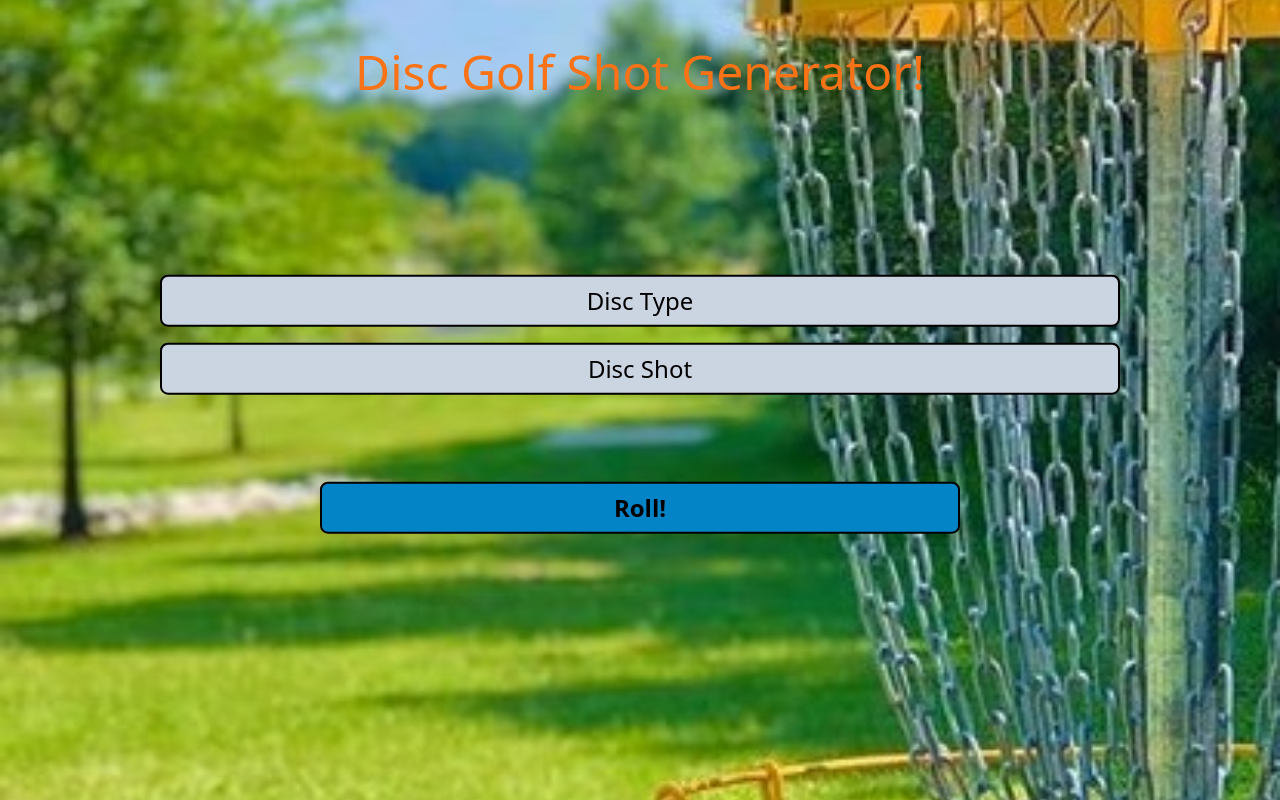
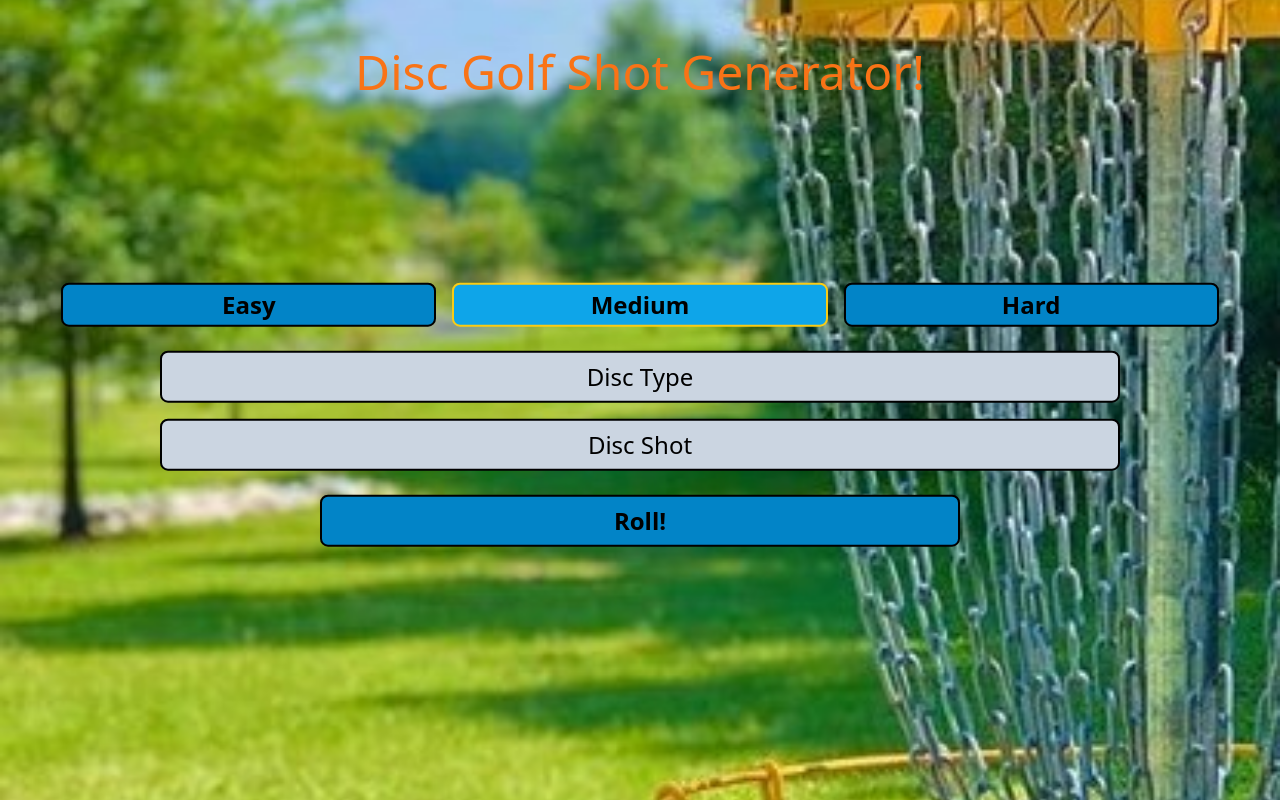
Before and after one commit to Zdavis92/DiscGolfShotGenerator, a React (Create React App) app: page / in a window 1280 px wide. Built offline with nearby package versions, Linux system fonts and the light colour scheme.

Commit message:
'add difficulty buttons'

```diff
--- a/src/components/Dice.js
+++ b/src/components/Dice.js
@@ -1,13 +1,86 @@
-import { React, useState } from "react";
-import roll from "../utils/logic";
+import { React, useState, useEffect } from "react";
+import { createEasyArrays, createMediumArrays, createHardArrays, roll } from "../utils/logic";
 
 const Dice = () => {
+    const [arraysToUse, setArraysToUse] = useState();
     const [results, setResults] = useState(["Disc Type", "Disc Shot"]);
+
+    const easySelected = () => {
+        console.log("easy selected")
+        let easyButton = document.getElementById('easyBtn');
+        let mediumButton = document.getElementById('medBtn');
+        let hardButton = document.getElementById('hardBtn');
+        easyButton.classList.add("border-yellow-400");
+        easyButton.classList.add("bg-sky-500");
+        easyButton.classList.remove("border-black");
+        easyButton.classList.remove("bg-sky-600");
+        mediumButton.classList.remove("border-yellow-400");
+        mediumButton.classList.remove("bg-sky-500");
+        mediumButton.classList.add("border-black");
+        mediumButton.classList.add("bg-sky-600");
+        hardButton.classList.remove("border-yellow-400");
+        hardButton.classList.remove("bg-sky-500");
+        hardButton.classList.add("border-black");
+        hardButton.classList.add("bg-sky-600");
+        setArraysToUse(createEasyArrays());
+    };
+
+    const mediumSelected = () => {
+        console.log("medium selected")
+        let easyButton = document.getElementById('easyBtn');
+        let mediumButton = document.getElementById('medBtn');
+        let hardButton = document.getElementById('hardBtn');
+        easyButton.classList.remove("border-yellow-400");
+        easyButton.classList.remove("bg-sky-500");
+        easyButton.classList.add("border-black");
+        easyButton.classList.add("bg-sky-600");
+        mediumButton.classList.add("border-yellow-400");
+        mediumButton.classList.add("bg-sky-500");
+        mediumButton.classList.remove("border-black");
+        mediumButton.classList.remove("bg-sky-600");
+        hardButton.classList.remove("border-yellow-400");
+        hardButton.classList.remove("bg-sky-500");
+        hardButton.classList.add("border-black");
+        hardButton.classList.add("bg-sky-600");
+        setArraysToUse(createMediumArrays());
+    };
+
+    const hardSelected = () => {
+        console.log("hard selected")
+        let easyButton = document.getElementById('easyBtn');
+        let mediumButton = document.getElementById('medBtn');
+        let hardButton = document.getElementById('hardBtn');
+        easyButton.classList.remove("border-yellow-400");
+        easyButton.classList.remove("bg-sky-500");
+        easyButton.classList.add("border-black");
+        easyButton.classList.add("bg-sky-600");
+        mediumButton.classList.remove("border-yellow-400");
+        mediumButton.classList.remove("bg-sky-500");
+        mediumButton.classList.add("border-black");
+        mediumButton.classList.add("bg-sky-600");
+        hardButton.classList.add("border-yellow-400");
+        hardButton.classList.add("bg-sky-500");
+        hardButton.classList.remove("border-black");
+        hardButton.classList.remove("bg-sky-600");
+        setArraysToUse(createHardArrays());
+    };
+
     const rollDice = () => {
-        setResults(roll());
-    }
+        console.log(arraysToUse);
+        setResults(roll(arraysToUse));
+    };
+
+    useEffect(() => {
+        mediumSelected();
+    }, []);
+
     return (
         <div className="absolute w-screen h-1/3 flex flex-col items-center text-center justify-between top-1/2 left-1/2 -translate-y-1/2 -translate-x-1/2">
+            <div className="flex flex-row w-11/12 justify-between mb-2">
+                <button id="easyBtn" className="bg-sky-600 border-black border-2 rounded-lg w-1/3 m-2 p-1 text-2xl font-semibold sm:mt-4" onClick={easySelected}>Easy</button>
+                <button id="medBtn" className="bg-sky-600 border-black border-2 rounded-lg w-1/3 m-2 p-1 text-2xl font-semibold sm:mt-4" onClick={mediumSelected}>Medium</button>
+                <button id="hardBtn" className="bg-sky-600 border-black border-2 rounded-lg w-1/3 m-2 p-1 text-2xl font-semibold sm:mt-4" onClick={hardSelected}>Hard</button>
+            </div>
             <div className="flex flex-col w-screen items-center">
                 <div className="bg-slate-300 border-black border-2 rounded-lg p-2 m-2 w-3/4">
                     <p className="text-2xl">{results[0]}</p>
--- a/src/components/Header.js
+++ b/src/components/Header.js
@@ -2,7 +2,7 @@ import React from "react";
 
 const Header = () => {
     return (
-        <h1 className="w-screen text-center text-5xl text-orange-500 absolute top-24 sm:top-12">Disc Golf Shot Generator!</h1>
+        <h1 className="w-screen text-center text-5xl text-orange-500 absolute top-20 sm:top-12">Disc Golf Shot Generator!</h1>
     )
 }
 
--- a/src/utils/logic.js
+++ b/src/utils/logic.js
@@ -10,15 +10,12 @@ const randomIndexValue = (array) => {
 }
 
 const addExtraValues = (array, valueToAdd, numToAdd) => {
-    const copyOfArray = [...array];
-    for (i = 0; i < numToAdd; i++) {
-        copyOfArray.push(valueToAdd);
+    for (let i = 0; i < numToAdd; i++) {
+        array.push(valueToAdd);
     };
-
-    return copyOfArray;
 }
 
-const createEasyArray = () => {
+const createEasyArrays = () => {
     const easyDiscTypeArray = [...discType];
 
     addExtraValues(easyDiscTypeArray, "Your choice Disc", 4);
@@ -40,19 +37,19 @@ const createEasyArray = () => {
     return newArrays;
 }
 
-const createHardArray = () => {
+const createHardArrays = () => {
     const hardDiscTypeArray = [...discType];
 
     addExtraValues(hardDiscTypeArray, "Opponent Chooses Disc", 3);
-    addExtraValues(hardDiscTypeArray, "Most Over-Stable", 4);
+    addExtraValues(hardDiscTypeArray, "Most Over-Stable", 3);
     addExtraValues(hardDiscTypeArray, "Most Under-Stable", 2);
     addExtraValues(hardDiscTypeArray, "Fastest Disc", 3);
 
     const hardShotTypeArray = [...shotType];
 
-    addExtraValues(hardShotTypeArray, "Backhand Roller", 4);
-    addExtraValues(hardShotTypeArray, "Grenade", 3);
-    addExtraValues(hardShotTypeArray, "Tomahawk", 3);
+    addExtraValues(hardShotTypeArray, "Backhand Roller", 3);
+    addExtraValues(hardShotTypeArray, "Grenade", 2);
+    addExtraValues(hardShotTypeArray, "Tomahawk", 2);
     addExtraValues(hardShotTypeArray, "Thumber", 2);
     const newArrays = [
         hardDiscTypeArray, hardShotTypeArray
@@ -61,12 +58,17 @@ const createHardArray = () => {
     return newArrays;
 }
 
-const roll = () => {
+const createMediumArrays = () => {
+    const newArrays = [discType, shotType]
+    return newArrays;
+}
+
+const roll = (newArrays) => {
     const results = [
-        randomIndexValue(discType),
-        randomIndexValue(shotType)
+        randomIndexValue(newArrays[0]),
+        randomIndexValue(newArrays[1])
     ];
     return results;
 }
 
-module.exports = roll;
+module.exports = { createEasyArrays, createMediumArrays, createHardArrays, roll };
```
